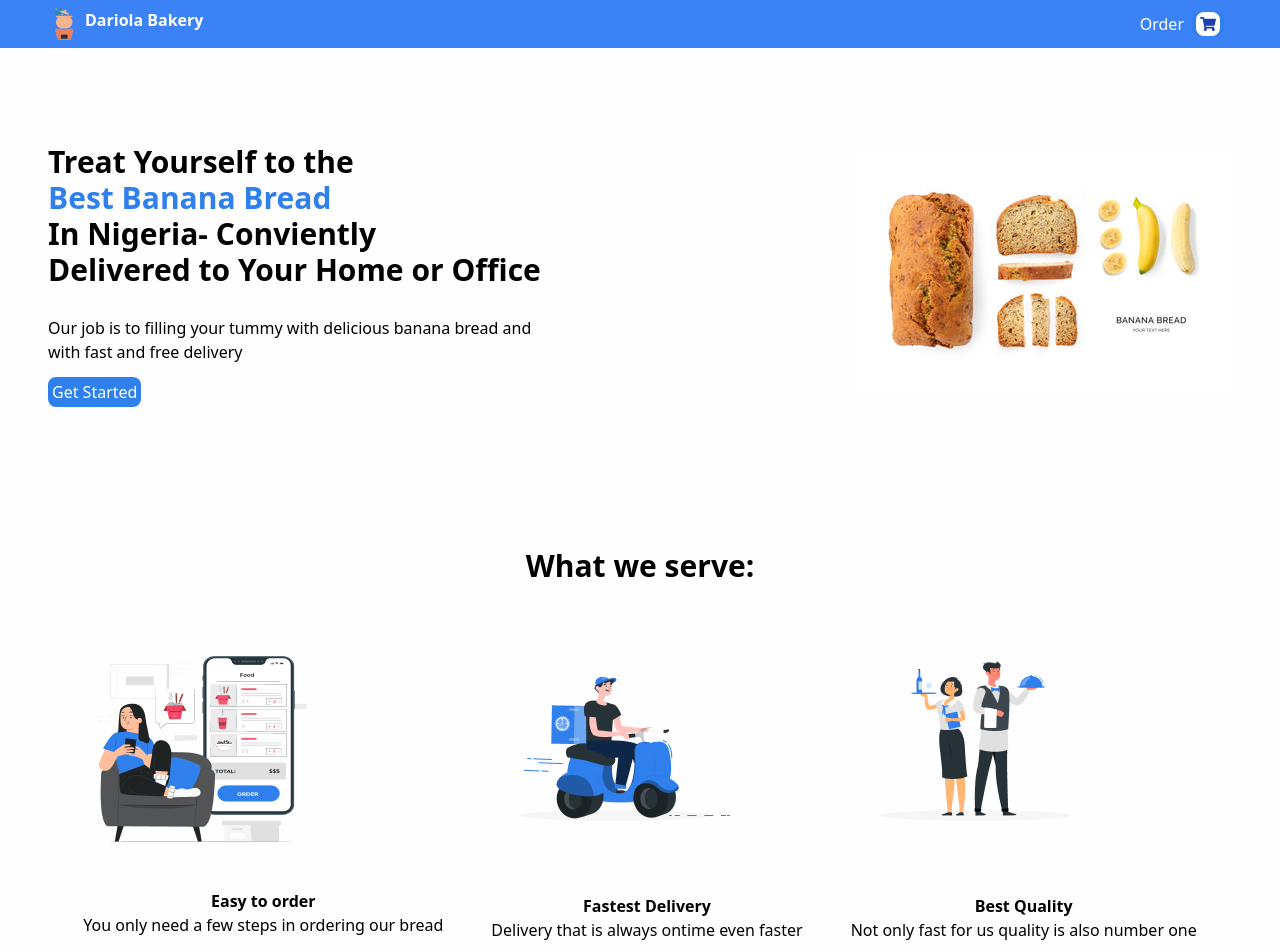
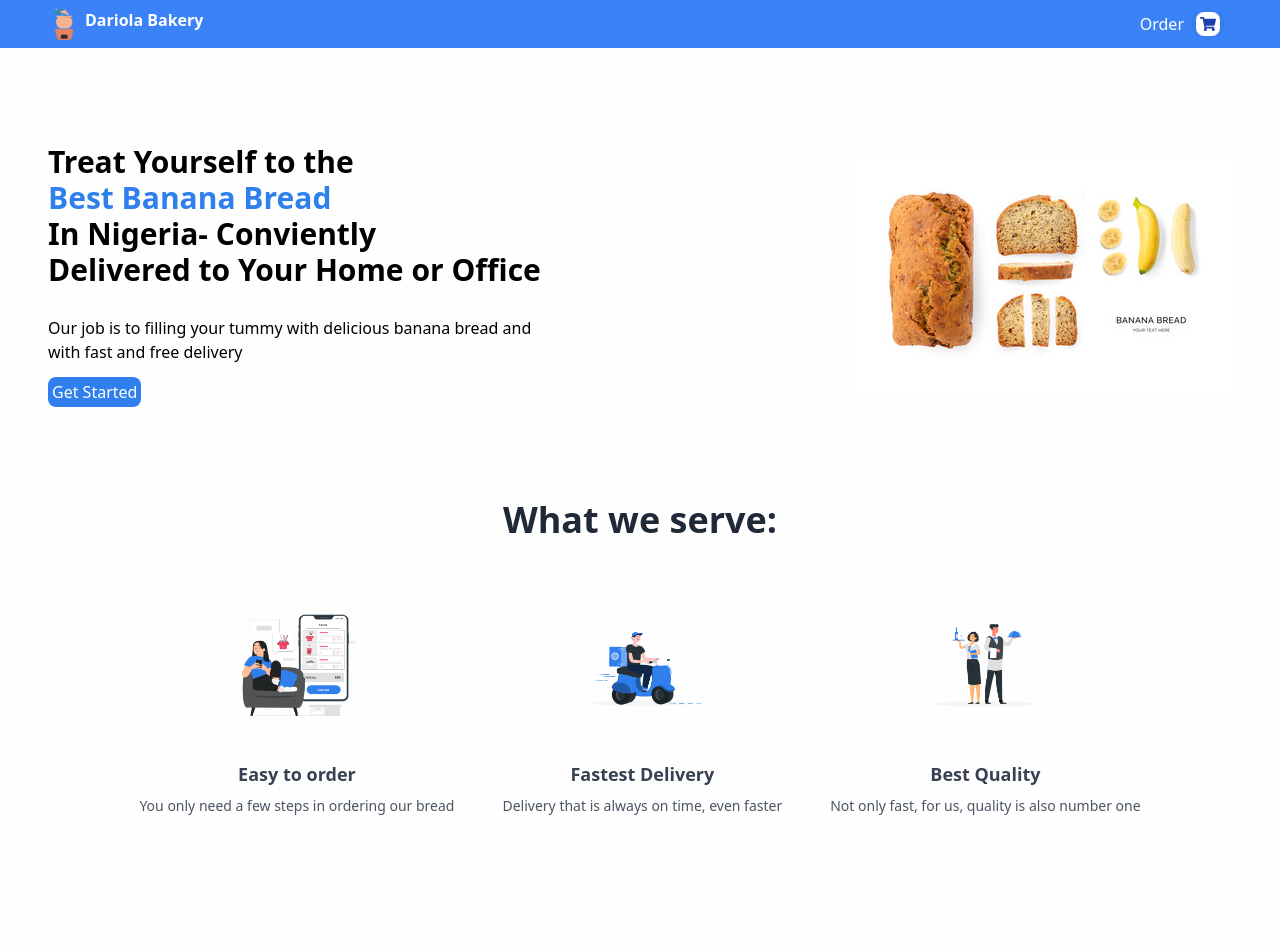
Before and after one commit to Segzyp1000/dariolaBananaBread, a React (Vite) app: page / in a window 1280 px wide. Shown: the top 952 px of the page. Built offline with nearby package versions, Linux system fonts and the light colour scheme.

Commit message:
finished

```diff
--- a/src/components/Services.jsx
+++ b/src/components/Services.jsx
@@ -6,28 +6,55 @@ import Waiter from "../assets/Waiters-rafiki 1.png";
 const Services = () => {
   return (
     <div
-      className=" flex flex-col justify-center items-center text-center mt-36 w-auto mx-12"
+      className="flex flex-col justify-center items-center text-center mt-24 w-full px-4 md:px-12"
       id="services"
     >
       <div>
-        <h2 className="font-bold text-3xl">What we serve:</h2>
+        <h2 className="font-bold text-2xl md:text-3xl lg:text-4xl text-gray-800">
+          What we serve:
+        </h2>
       </div>
-      <div className="flex justify-between space-x-12 max-w-full flex-wrap mt-10 mx-auto">
-        <div>
-          <img src={Order} alt="" className="object-cover mt-5" />
-          <p className="mt-10 font-semibold">Easy to order</p>
-          <p>You only need a few steps in ordering our bread</p>
-        </div>
-        <div>
-          <img src={Free} className="object-cover " />
-          <p className="mt-10 font-semibold">Fastest Delivery</p>
-          <p>Delivery that is always ontime even faster</p>
+      <div className="flex flex-wrap justify-center gap-12 mt-10 w-full">
+        <div className="flex flex-col items-center max-w-xs">
+          <img
+            src={Order}
+            alt="Order"
+            className="w-24 h-24 md:w-32 md:h-32 object-contain mt-5"
+          />
+          <p className="mt-8 font-semibold text-lg text-gray-700">
+            Easy to order
+          </p>
+          <p className="mt-2 text-gray-600 text-sm">
+            You only need a few steps in ordering our bread
+          </p>
         </div>
 
-        <div>
-          <img src={Waiter} alt="" className=" object-cover" />
-          <p className="mt-10 font-semibold">Best Quality</p>
-          <p>Not only fast for us quality is also number one</p>
+        <div className="flex flex-col items-center max-w-xs">
+          <img
+            src={Free}
+            alt="Fast Delivery"
+            className="w-24 h-24 md:w-32 md:h-32 object-contain mt-5"
+          />
+          <p className="mt-8 font-semibold text-lg text-gray-700">
+            Fastest Delivery
+          </p>
+          <p className="mt-2 text-gray-600 text-sm">
+            Delivery that is always on time, even faster
+          </p>
+        </div>
+
+        <div className="flex flex-col items-center max-w-xs">
+          <img
+            src={Waiter}
+            alt="Best Quality"
+            className="w-24 h-24 md:w-32 md:h-32 object-contain mt-5"
+          />
+          <p className="mt-8 font-semibold text-lg text-gray-700">
+            Best Quality
+          </p>
+          <p className="mt-2 text-gray-600 text-sm">
+            Not only fast, for us, quality is also number one
+          </p>
         </div>
       </div>
     </div>
```
